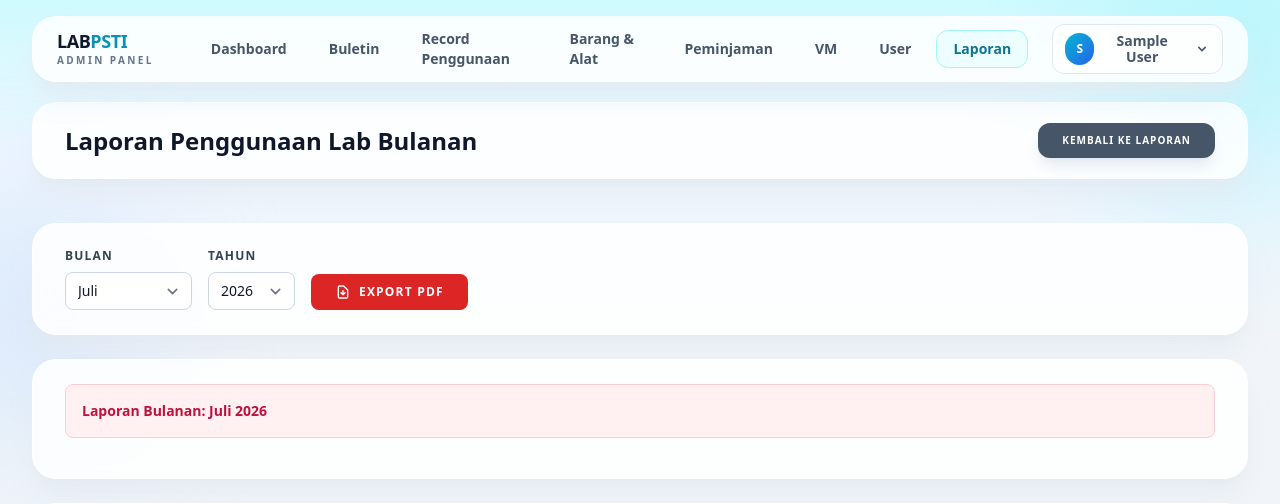
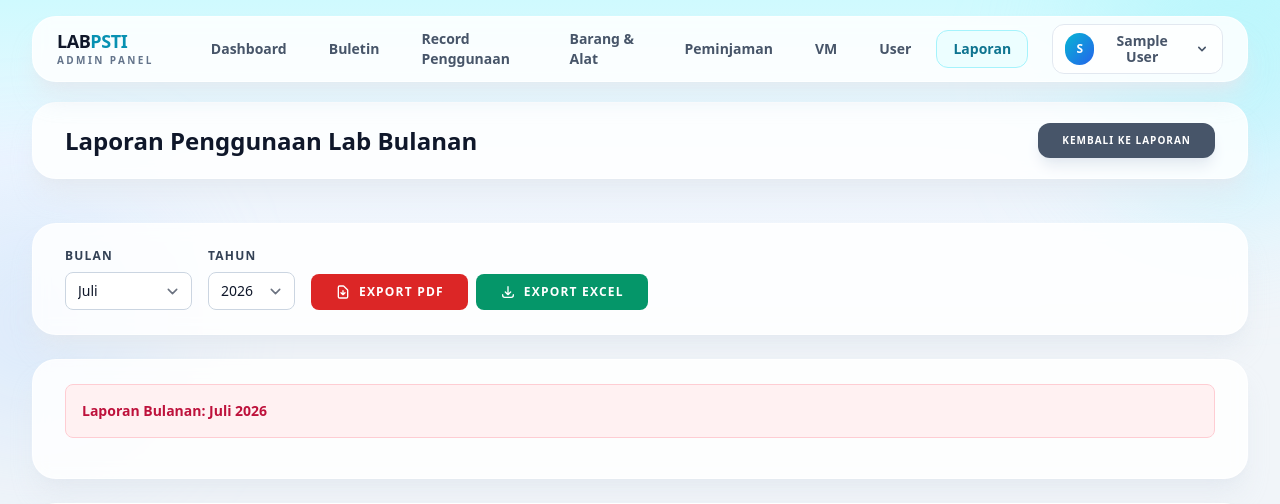
Before and after one commit to pKyouka/LABPSTI, a Laravel app: page /reports/usage/monthly in a window 1280 px wide. Shown: the top 504 px of the page. Run offline with Laravel 12, Linux system fonts and the light colour scheme; the visitor is signed in with stand-in values (Sample User, id 1); data comes from the database, SQL or seed files in the repository; style sheets or scripts are compiled from the project's sources.

Commit message:
feat: add Excel export buttons to borrow-monthly & usage-monthly pages

```diff
--- a/resources/views/reports/borrow-monthly.blade.php
+++ b/resources/views/reports/borrow-monthly.blade.php
@@ -34,10 +34,14 @@
                                 @endfor
                             </select>
                         </div>
-                        <div>
+                        <div class="flex gap-2">
                             <a href="{{ route('reports.borrow.monthly.pdf', ['month' => $selectedMonth, 'year' => $selectedYear]) }}" class="inline-flex items-center px-6 py-2.5 bg-red-600 text-white font-black rounded-lg hover:bg-red-700 transition text-xs uppercase tracking-widest">
                                 <svg class="w-4 h-4 mr-2" fill="none" stroke="currentColor" viewBox="0 0 24 24"><path stroke-linecap="round" stroke-linejoin="round" stroke-width="2" d="M12 10v6m0 0l-3-3m3 3l3-3m2 8H7a2 2 0 01-2-2V5a2 2 0 012-2h5.586a1 1 0 01.707.293l5.414 5.414a1 1 0 01.293.707V19a2 2 0 01-2 2z"></path></svg>
                                 Export PDF
+                            </a>
+                            <a href="{{ route('reports.borrow.export', ['start_date' => $monthStart->format('Y-m-d'), 'end_date' => $monthEnd->format('Y-m-d')]) }}" class="inline-flex items-center px-6 py-2.5 bg-emerald-600 text-white font-black rounded-lg hover:bg-emerald-700 transition text-xs uppercase tracking-widest">
+                                <svg class="w-4 h-4 mr-2" fill="none" stroke="currentColor" viewBox="0 0 24 24"><path stroke-linecap="round" stroke-linejoin="round" stroke-width="2" d="M4 16v1a3 3 0 003 3h10a3 3 0 003-3v-1m-4-4l-4 4m0 0l-4-4m4 4V4"></path></svg>
+                                Export Excel
                             </a>
                         </div>
                     </form>
--- a/resources/views/reports/usage-monthly.blade.php
+++ b/resources/views/reports/usage-monthly.blade.php
@@ -34,10 +34,14 @@
                                 @endfor
                             </select>
                         </div>
-                        <div>
+                        <div class="flex gap-2">
                             <a href="{{ route('reports.usage.monthly.pdf', ['month' => $selectedMonth, 'year' => $selectedYear]) }}" class="inline-flex items-center px-6 py-2.5 bg-red-600 text-white font-black rounded-lg hover:bg-red-700 transition text-xs uppercase tracking-widest">
                                 <svg class="w-4 h-4 mr-2" fill="none" stroke="currentColor" viewBox="0 0 24 24"><path stroke-linecap="round" stroke-linejoin="round" stroke-width="2" d="M12 10v6m0 0l-3-3m3 3l3-3m2 8H7a2 2 0 01-2-2V5a2 2 0 012-2h5.586a1 1 0 01.707.293l5.414 5.414a1 1 0 01.293.707V19a2 2 0 01-2 2z"></path></svg>
                                 Export PDF
+                            </a>
+                            <a href="{{ route('reports.usage.export', ['start_date' => $monthStart->format('Y-m-d'), 'end_date' => $monthEnd->format('Y-m-d')]) }}" class="inline-flex items-center px-6 py-2.5 bg-emerald-600 text-white font-black rounded-lg hover:bg-emerald-700 transition text-xs uppercase tracking-widest">
+                                <svg class="w-4 h-4 mr-2" fill="none" stroke="currentColor" viewBox="0 0 24 24"><path stroke-linecap="round" stroke-linejoin="round" stroke-width="2" d="M4 16v1a3 3 0 003 3h10a3 3 0 003-3v-1m-4-4l-4 4m0 0l-4-4m4 4V4"></path></svg>
+                                Export Excel
                             </a>
                         </div>
                     </form>
```
